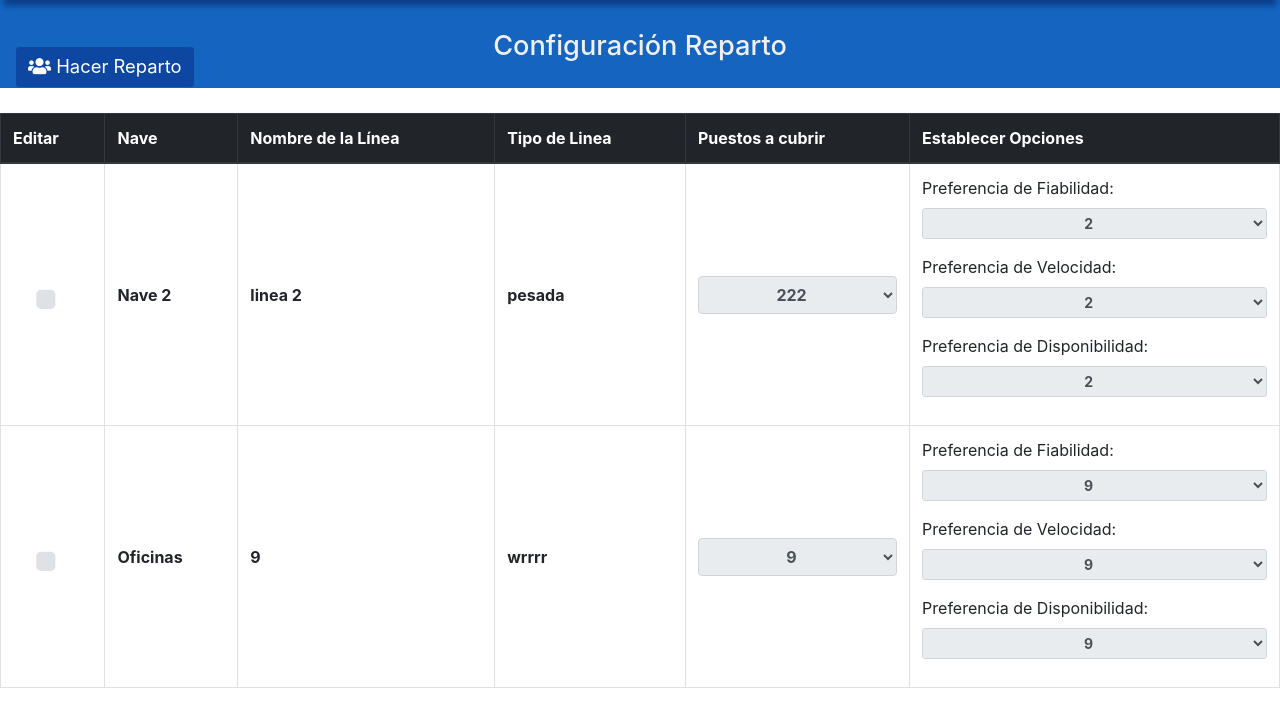
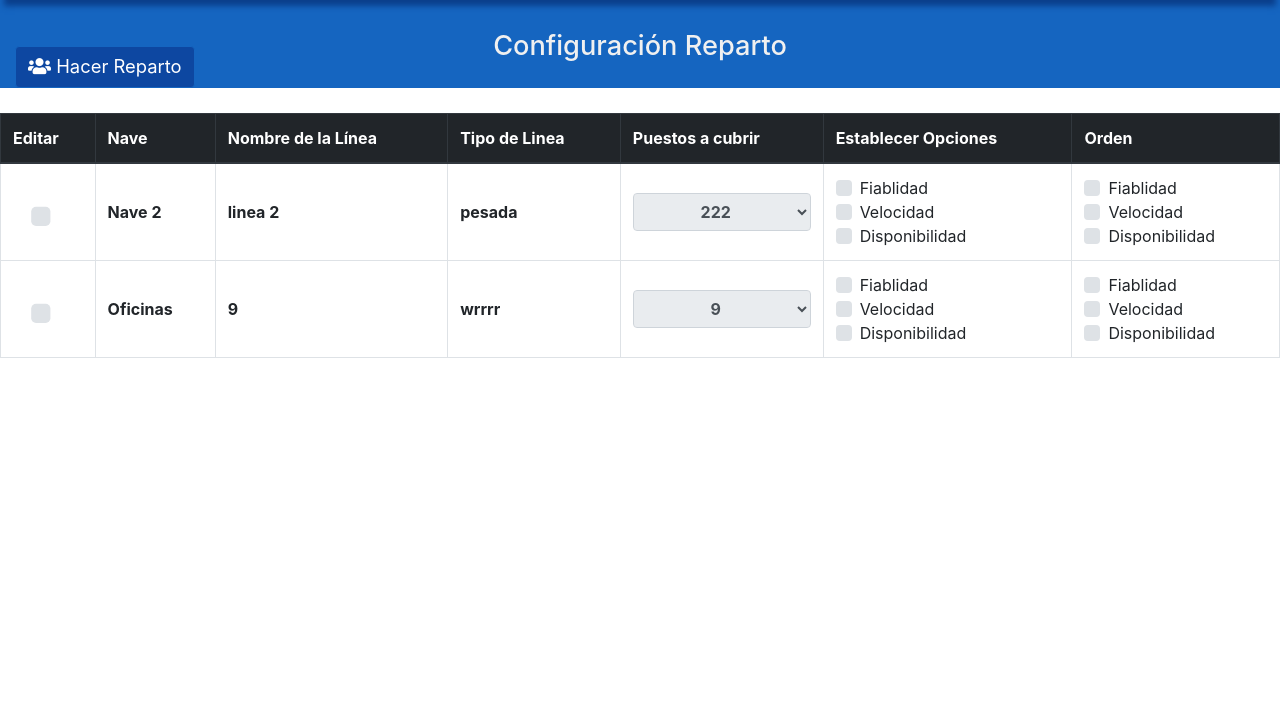
Before and after one commit to Elcurraja/manipuladores, a PHP site: page /reparto_1.php in a window 1280 px wide. Shown: the part 79-800 px from the top of the page. Run offline with PHP 8.4, Linux system fonts and the light colour scheme; data comes from the database, SQL or seed files in the repository; some libraries are stand-ins or nearby versions.

Commit message:
cambios reparto_lineas

```diff
--- a/css/styles.css
+++ b/css/styles.css
@@ -71,7 +71,7 @@ tbody tr td input[type="text"], tbody tr td span,select{
 #conf{
     width: auto;
 }
-.custom-control-label{
+td:first-child .custom-control-label{
     transform: scale(1.2);
     margin-bottom: 1rem;
     margin-left: 50%;
--- a/js/reparto_1.js
+++ b/js/reparto_1.js
@@ -76,17 +76,24 @@ $(function(){
                                                                     "<td class='align-middle'><span>" + respuesta.datos[index].nombre_de_linea + "</span></td>" +
                                                                     "<td class='align-middle'><span>" + respuesta.datos[index].nombre_de_tipolinea + "</span></td>" +
                                                                     "<td id='td_puestos_maximos_" + index + "' class='align-middle'></td>" +
-                                                                    "<td class='align-middle'>" +
-                                                                        "<div class='form-group'>" +
-                                                                            "<label for='fiabilidad_" + index + "'>Preferencia de Fiabilidad: </label>" +
-                                                                        "</div>" +
-                                                                        "<div class='form-group'>" +
-                                                                            "<label for='velocidad_" + index + "'>Preferencia de Velocidad: </label>" +
-                                                                        "</div>" +
-                                                                        "<div class='form-group'>" +
-                                                                            "<label for='disponibilidad_" + index + "'>Preferencia de Disponibilidad: </label>" +
-                                                                        "</div>" +
-                                                                    "</td>" +
+                                                                    "<td class='align-middle' scope='row'><div class='custom-control custom-checkbox'><input type='checkbox' class='form-check-input custom-control-input' id='checkFiabilidad" + index + "'><label class='custom-control-label' for='checkFiabilidad" + index + "'>Fiablidad</label></div>"+
+                                                                    "<div class='custom-control custom-checkbox'><input type='checkbox' class='form-check-input custom-control-input' id='checkVelocidad" + index + "'><label class='custom-control-label' for='checkVelocidad" + index + "'>Velocidad</label></div>"+
+                                                                    "<div class='custom-control custom-checkbox'><input type='checkbox' class='form-check-input custom-control-input' id='checkDisponibilidad" + index + "'><label class='custom-control-label' for='checkDisponibilidad" + index + "'>Disponibilidad</label></div></td>"+
+                                                                    "<td class='align-middle' scope='row'><div class='custom-control custom-checkbox'><input type='checkbox' class='form-check-input custom-control-input' id='checkOrdenFiabilidad" + index + "'><label class='custom-control-label' for='checkOrdenFiabilidad" + index + "'>Fiablidad</label></div>"+
+                                                                    "<div class='custom-control custom-checkbox'><input type='checkbox' class='form-check-input custom-control-input' id='checkOrdenVelocidad" + index + "'><label class='custom-control-label' for='checkOrdenVelocidad" + index + "'>Velocidad</label></div>"+
+                                                                    "<div class='custom-control custom-checkbox'><input type='checkbox' class='form-check-input custom-control-input' id='checOrdenkDisponibilidad" + index + "'><label class='custom-control-label' for='checkOrdenDisponibilidad" + index + "'>Disponibilidad</label></div></td>"+
+
+                                                                    // "<td class='align-middle'>" +
+                                                                    //     "<div class='form-group'>" +
+                                                                    //         "<label for='fiabilidad_" + index + "'>Preferencia de Fiabilidad: </label>" +
+                                                                    //     "</div>" +
+                                                                    //     "<div class='form-group'>" +
+                                                                    //         "<label for='velocidad_" + index + "'>Preferencia de Velocidad: </label>" +
+                                                                    //     "</div>" +
+                                                                    //     "<div class='form-group'>" +
+                                                                    //         "<label for='disponibilidad_" + index + "'>Preferencia de Disponibilidad: </label>" +
+                                                                    //     "</div>" +
+                                                                    // "</td>" +
                                                                 "</tr>"
                     );
                     var select_puestos_maximos = $("<select id='puestos_maximos_" + index + "' class='form-control' disabled></select>");
@@ -115,27 +122,25 @@ $(function(){
     }
 
     function repartoLineas(array){
+        console.log(array)
         $.ajax({
             url: "php/reparto_ajax.php",
             type: "post",
             dataType: "json",
             data: {
+                datosLineas:array,
                 accion: "cargarManipuladores"
             },
-            success: function(respuesta){
+            success: function(response){
+                if (response.error==1){
+                    console.log("Codigo de error:"+response.error + " " + response.mensaje)
+                }
+            },
+            error: function(response,jqXHR, textStatus, errorThrown){
 
-
-            },
-            error: function(jqXHR, textStatus, errorThrown){
+                console.log(response.responseText)
                 console.log("Error en la peticion AJAX para cargar las opciones de lineas: " + JSON.stringify(jqXHR) + ", " + errorThrown + ", " + textStatus);
             }
         });
-        for(let i=0;i<array.length;i++){
-            for(let j=1;j<=array[i].puestos_max;j++){
-
-            }
-        }
-        console.log(array)
-
     }
 });
--- a/php/reparto_ajax.php
+++ b/php/reparto_ajax.php
@@ -74,7 +74,66 @@
     function cargarManipuladores(){
         header('Content-Type: application/json; charset=utf-8');
         $conexion = mysql_manipuladores();
-        $sql = "SELECT idmanipulador,nombre,fiabilidad,velocidad,disponibilidad FROM manipuladores";
+        $conexion->begin_transaction();
+        //Vaciamos la tabla cada vez que planificamos el dia
+        $query = "TRUNCATE TABLE reparto";
+        $result=$conexion->query($query);
+
+        //Insertamos en una tabla temporal todos los manipuladores que tienen menos de N dias trabajados
+        $sql = "INSERT INTO reparto SELECT
+                    idmanipulador,
+                    nombre,
+                    apellidos,
+                    dias_seguidos_trabajados,
+                    fiabilidad,
+                    velocidad,
+                    disponibilidad
+                FROM
+                    manipuladores
+                WHERE
+                    dias_seguidos_trabajados <= 15";
         $resultado = $conexion->query($sql);
+        if (!$resultado) {
+            $response['error'] = 1;
+            $response['mensaje'] = "Error en el duplicado de registros: ".$conexion->error;
+        }
+        else {
+            $response['error'] = 0;
+        }
+        $conexion->commit();
+
+        // $parametrosLineas= $_POST['datosLineas'];
+        // $response['sql']=array();
+        // for($i=0;$i<count($parametrosLineas);$i++){
+
+        //     if($parametrosLineas[$i]['fiabilidad']>=$parametrosLineas[$i]['velocidad'] && $parametrosLineas[$i]['velocidad']>=$parametrosLineas[$i]['disponibilidad']){
+        //         $sqlParam = "SELECT * FROM reparto ORDER BY fiabilidad ASC,velocidad ASC, disponibilidad ASC";
+        //         array_push($response['sql'],$sqlParam);
+        //     }
+        //     else if($parametrosLineas[$i]['fiabilidad']>=$parametrosLineas[$i]['disponibilidad'] && $parametrosLineas[$i]['disponibilidad']>=$parametrosLineas[$i]['velocidad']){
+        //         $sqlParam = "SELECT * FROM reparto ORDER BY fiabilidad ASC,disponibilidad ASC, velocidad ASC";
+        //         array_push($response['sql'],$sqlParam);
+        //     }
+        //     else if($parametrosLineas[$i]['velocidad']>=$parametrosLineas[$i]['fiabilidad'] && $parametrosLineas[$i]['fiabilidad']>=$parametrosLineas[$i]['disponibilidad']){
+        //         $sqlParam = "SELECT * FROM reparto ORDER BY velocidad ASC,fiabilidad ASC, disponibilidad ASC";
+        //         array_push($response['sql'],$sqlParam);
+        //     }
+        //     else if($parametrosLineas[$i]['velocidad']>=$parametrosLineas[$i]['disponibilidad'] && $parametrosLineas[$i]['disponibilidad']>=$parametrosLineas[$i]['fiabilidad']){
+        //         $sqlParam = "SELECT * FROM reparto ORDER BY velocidad ASC,disponibilidad ASC, fiabilidad ASC";
+        //         array_push($response['sql'],$sqlParam);
+        //     }
+        //     else if($parametrosLineas[$i]['disponibilidad']>=$parametrosLineas[$i]['fiabilidad'] && $parametrosLineas[$i]['fiabilidad']>=$parametrosLineas[$i]['velocidad']){
+        //         $sqlParam = "SELECT * FROM reparto ORDER BY disponibilidad ASC,fiabilidad ASC, velocidad ASC";
+        //         array_push($response['sql'],$sqlParam);
+        //     }
+        //     else if($parametrosLineas[$i]['disponibilidad']>=$parametrosLineas[$i]['velocidad'] && $parametrosLineas[$i]['velocidad']>=$parametrosLineas[$i]['fiabilidad']){
+        //         $sqlParam = "SELECT * FROM reparto ORDER BY disponibilidad ASC,velocidad ASC, fiabilidad ASC";
+        //         array_push($response['sql'],$sqlParam);
+        //     }
+
+
+        // }
+
+        echo json_encode($response);
     }
 ?>
--- a/reparto_1.php
+++ b/reparto_1.php
@@ -29,7 +29,7 @@
         </div>
         <h4 class="text-center" id="mensaje_opciones_lineas"></h4>
         <div class="table-responsive">
-            <table class="table table-bordered table-hover" id="mostrar_opciones_lineas" >
+            <table class="table table-bordered" id="mostrar_opciones_lineas" >
                 <thead class="thead-dark">
                     <th scope="col">Editar</th>
                     <th scope="col">Nave</th>
@@ -37,6 +37,7 @@
                     <th scope="col">Tipo de Linea</th>
                     <th scope="col">Puestos a cubrir</th>
                     <th scope="col">Establecer Opciones</th>
+                    <th scope="col">Orden</th>
                 </thead>
                 <tbody>
 
```
